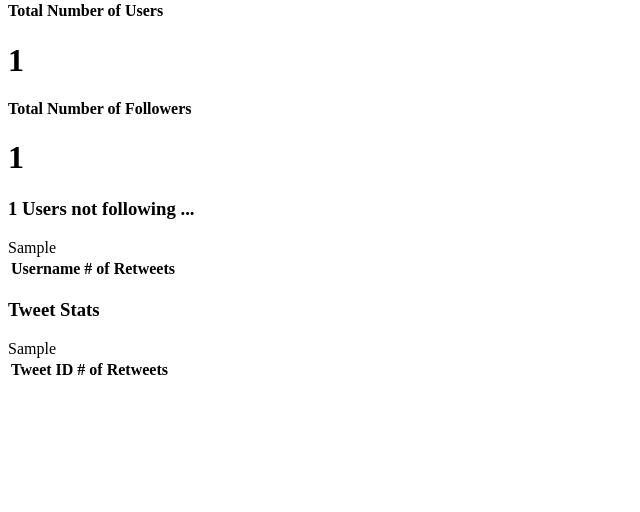
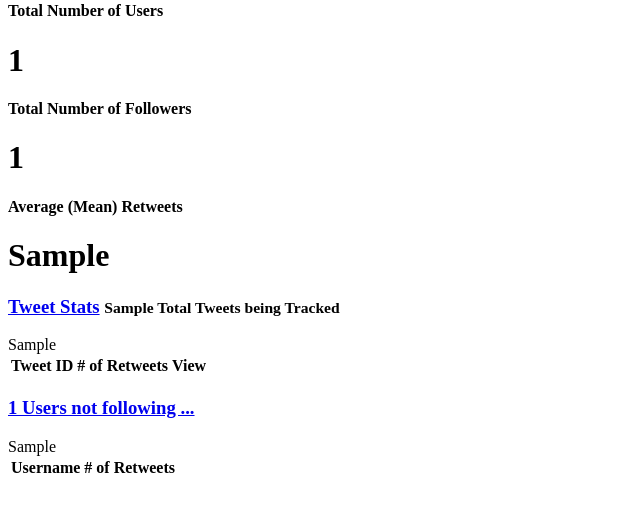
Before and after one commit to tylerjuniorcollege/simpleretweetcontest, a PHP site: template app/templates/index.php in a window 1280 px wide. Shown: the part 147-659 px from the top of the page, without its empty margins (0-640 px from the left). Run offline with PHP 8.4, Linux system fonts and the light colour scheme; the template is opened without the code that fills it: most values are stand-ins (such as "Sample title", 1, 10 or a date in 2020); lists and menus that the app fills with data are empty.

Commit message:
Updated Tweet Stats for the main page.

```diff
--- a/app/templates/index.php
+++ b/app/templates/index.php
@@ -4,7 +4,7 @@
 	</div>
 </div>
 <div class="row">
-	<div class="col-md-4">
+	<div class="col-md-3">
 		<div class="panel panel-success">
 			<div class="panel-heading">
 				<h4 class="panel-title">Total Number of Retweets</h4>
@@ -14,7 +14,7 @@
 			</div>
 		</div>
 	</div>
-	<div class="col-md-4">
+	<div class="col-md-3">
 		<div class="panel panel-info">
 			<div class="panel-heading">
 				<h4 class="panel-title">Total Number of Users</h4>
@@ -24,7 +24,7 @@
 			</div>
 		</div>
 	</div>
-	<div class="col-md-4">
+	<div class="col-md-3">
 		<div class="panel panel-warning">
 			<div class="panel-heading">
 				<h4 class="panel-title">Total Number of Followers</h4>
@@ -34,11 +34,46 @@
 			</div>
 		</div>
 	</div>
+	<div class="col-md-3">
+		<div class="panel panel-primary">
+			<div class="panel-heading">
+				<h4 class="panel-title">Average (Mean) Retweets</h4>
+			</div>
+			<div class="panel-body">
+				<h1 id="totalfollowers"><?= $data['average_retweets']; ?></h1>
+			</div>
+		</div>
+	</div>
 </div>
 <div class="row">
 	<div class="col-md-12">
-		<h3 class="page-header"><?= $data['unfollowing_count'] ?> Users not following ...</h3>
-		<table class="table table-condensed table-hover">
+		<h3 class="page-header"><a data-toggle="collapse" data-target="#tweetstats" href="#tweetstats" aria-expanded="false" aria-controls="tweetstats">Tweet Stats</a> <small><?= $data['tweets_tracking']; ?> Total Tweets being Tracked</small>
+								<a data-toggle="collapse" data-target="#tweetstats" href="#tweetstats" aria-expanded="false" aria-controls="tweetstats" class="pull-right"><span class="glyphicon glyphicon-chevron-down"></span></a></h3>
+		<div class="clearfix"></div>
+		<table class="table table-condensed table-hover collapse in" id="tweetstats">
+			<colgroup>
+				<col class="col-md-4">
+				<col class="col-md-4">
+				<col class="col-md-4">
+			</colgroup>
+			<thead>
+				<tr>
+					<th>Tweet ID</th>
+					<th># of Retweets</th>
+					<th>View</th>
+				</tr>
+			</thead>
+			<tbody>
+			<?=$data['tweet_stats'] ?>
+			</tbody>
+		</table>
+	</div>
+</div>
+<div class="row">
+	<div class="col-md-12">
+		<h3 class="page-header"><a data-toggle="collapse" data-target="#notfollowing" href="#notfollowing" aria-expanded="true" aria-controls="notfollowing"><?= $data['unfollowing_count'] ?> Users not following ...</a>
+								<a data-toggle="collapse" data-target="#notfollowing" href="#notfollowing" aria-expanded="true" aria-controls="notfollowing" class="pull-right"><span class="glyphicon glyphicon-chevron-down"></span></a></h3>
+		<table class="table table-condensed table-hover collapse" id="notfollowing">
 			<thead>
 				<tr>
 					<th>Username</th>
@@ -51,19 +86,3 @@
 		</table>
 	</div>
 </div>
-<div class="row">
-	<div class="col-md-12">
-		<h3 class="page-header">Tweet Stats</h3>
-		<table class="table table-condensed table-hover">
-			<thead>
-				<tr>
-					<th>Tweet ID</th>
-					<th># of Retweets</th>
-				</tr>
-			</thead>
-			<tbody>
-			<?=$data['tweet_stats'] ?>
-			</tbody>
-		</table>
-	</div>
-</div>
```
